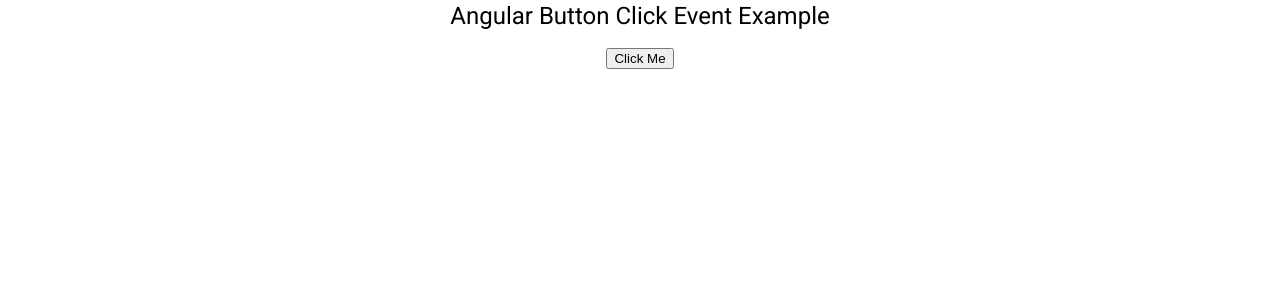
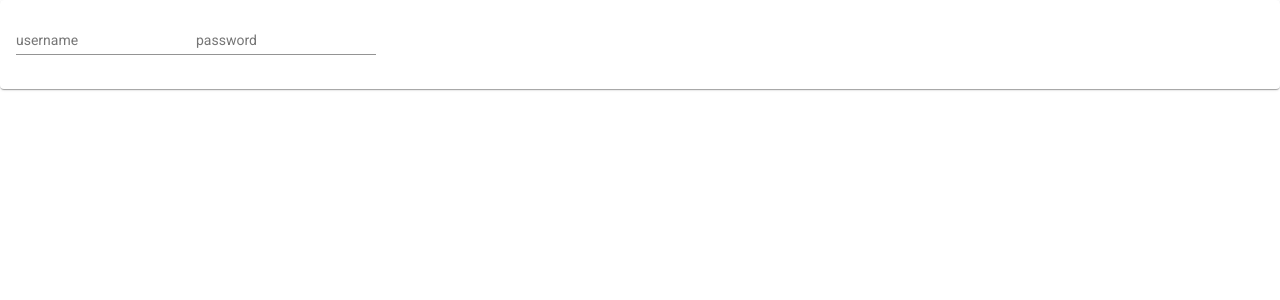
Before and after one commit to EanPistorius/angular, an Angular app: page / in a window 1280 px wide. Shown: the top 300 px of the page. Built offline with nearby package versions, Linux system fonts and the light colour scheme.

Commit message:
login page added

```diff
--- a/package.json
+++ b/package.json
@@ -17,6 +17,7 @@
     "@angular/common": "~11.0.0",
     "@angular/compiler": "~11.0.0",
     "@angular/core": "~11.0.0",
+    "@angular/flex-layout": "^11.0.0-beta.33",
     "@angular/forms": "~11.0.0",
     "@angular/material": "^11.0.0",
     "@angular/platform-browser": "~11.0.0",
--- a/src/app/app-routing.module.ts
+++ b/src/app/app-routing.module.ts
@@ -1,7 +1,10 @@
 import { NgModule } from '@angular/core';
 import { Routes, RouterModule } from '@angular/router';
+import { LoginComponent } from './login/login.component';
 
-const routes: Routes = [];
+const routes: Routes = [{
+  path:'', component:LoginComponent
+}];
 
 @NgModule({
   imports: [RouterModule.forRoot(routes)],
--- a/src/app/app.component.html
+++ b/src/app/app.component.html
@@ -1,9 +1,2 @@
-<div style="text-align:center">
-  <h1>
-     Angular Button Click Event Example
-  </h1>
-  <button  (click)="clickEvent()" >
-  Click Me</button>
-  <h2>{{msg}}</h2>
-</div>
+
 <router-outlet></router-outlet>
--- a/src/app/login/login.component.html
+++ b/src/app/login/login.component.html
@@ -1 +1,14 @@
-<p>login works!</p>
+<div>
+  <mat-card>
+    <form>
+      <mat-form-field>
+        <input matInput placeholder="username">
+      </mat-form-field>
+
+      <mat-form-field>
+        <input matInput type="password" placeholder="password">
+      </mat-form-field>
+    </form>
+
+  </mat-card>
+</div>
```
Also changed, not shown: src/app/app.module.ts (+12 -1 lines), 1 other file (tests, documents, lock files or other folders).
